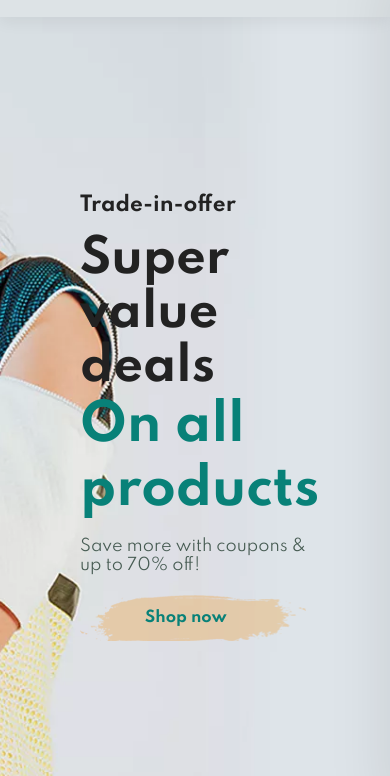
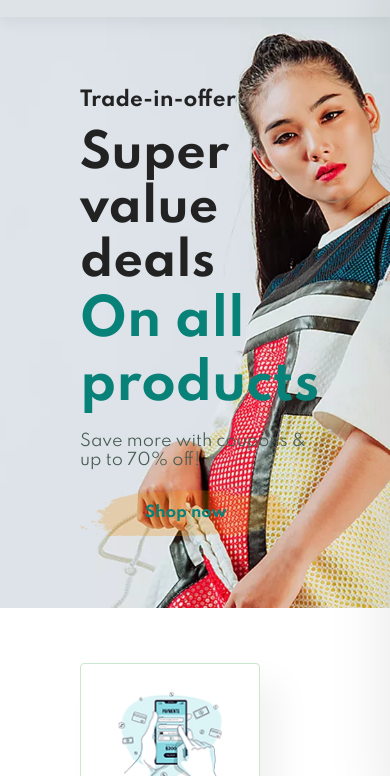
Before and after one commit to AndersonPort/Ecommerce, a plain HTML site: page index.html in a window 390 px wide. Shown: the part 68-844 px from the top of the page. Drawn offline with Linux system fonts and the light colour scheme.

Commit message:
Hero background image query done

```diff
--- a/style.css
+++ b/style.css
@@ -673,4 +673,10 @@ footer .copyright
     {
         display: none;
     }
+    #hero
+    {
+        height: 70vh;
+        padding: 0 80px;
+        background-position: top 30% right 30%;
+    }
 }
```
